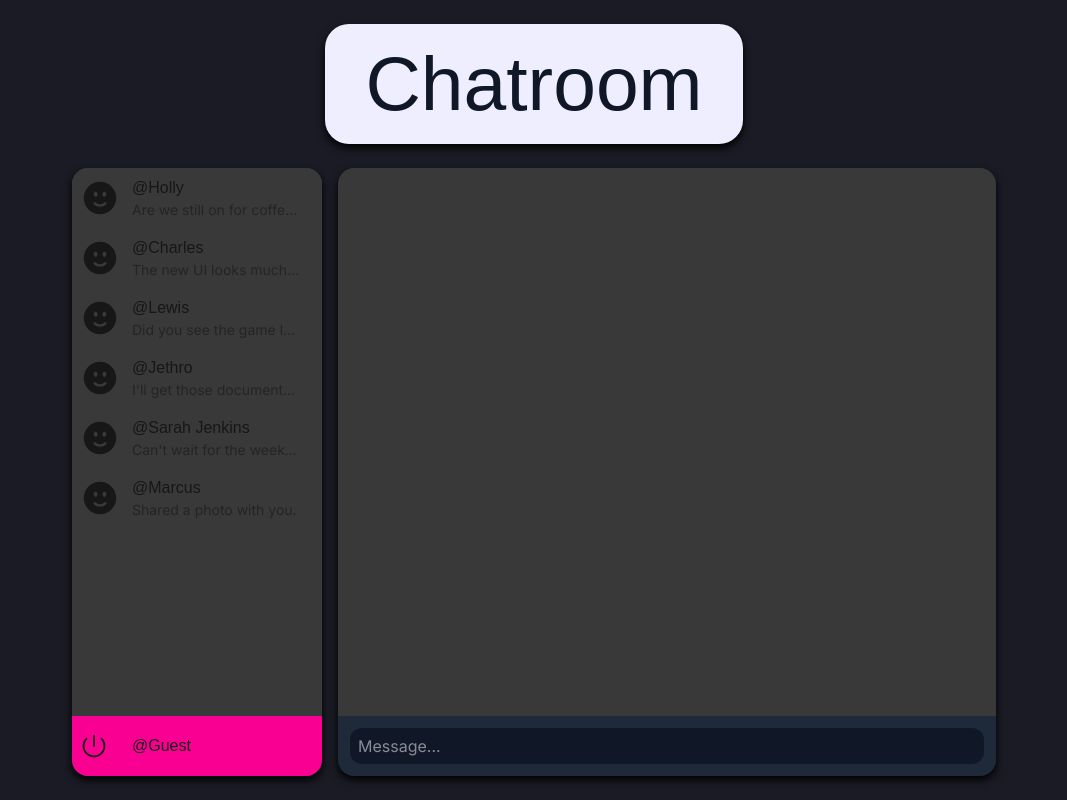
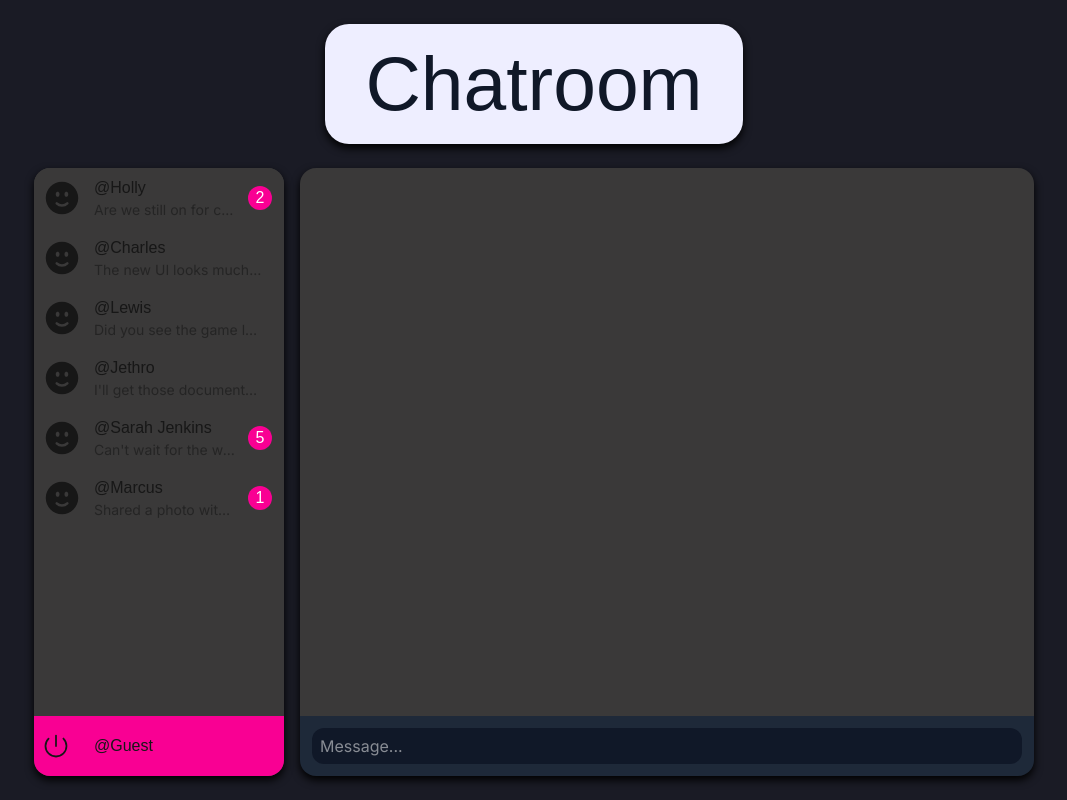
Before and after one commit to hqo998/Chatroom-Webpage, a Next.js app: page /chat/1 in a window 1280 px wide. Shown: the whole page, without its empty margins (106-1173 px from the left). Built offline with nearby package versions, Linux system fonts and the light colour scheme; no server answers; a web font is replaced by a local one.

Commit message:
unread bubble

```diff
--- a/app/chat/layout.tsx
+++ b/app/chat/layout.tsx
@@ -8,7 +8,7 @@ export default async function Layout({ children }: { children: React.ReactNode }
   const user = session?.user;
 
   return (
-    <div className="flex-1 min-h-0 min-w-3/4 grid grid-rows-1 md:grid-cols-[250px_1fr] gap-4">
+    <div className="flex-1 min-h-0 min-w-0 w-full max-w-250 grid grid-rows-1 md:grid-cols-[250px_1fr] gap-4">
 
       {/* friend list */}
       <div className={`hidden md:flex md:flex-col overflow-hidden min-h-0 shrink-0 rounded-2xl bg-graphite ${intern.className} antialiased drop-shadow-black drop-shadow-lg`}>
--- a/ui/chat_elements/chatTile.tsx
+++ b/ui/chat_elements/chatTile.tsx
@@ -5,7 +5,7 @@ import { chatTileProps } from "@/lib/definitions";
 
 export default function ChatTile(props: chatTileProps) {
   return (
-    <div className="bg-graphite border-shadow-grey p-2 h-15 flex  items-center drop-shadow-black hover:bg-lavender hover:text-barbie-pink hover:drop-shadow-lg transition-all duration-200">
+    <div className="bg-graphite border-shadow-grey p-2 h-15 flex items-center drop-shadow-black hover:bg-lavender hover:text-barbie-pink hover:drop-shadow-lg transition-all duration-200">
       <FaceSmileIcon className="shrink-0 w-10"/>
       <Link
         href={`/chat/${props.chatid}`}
@@ -14,6 +14,13 @@ export default function ChatTile(props: chatTileProps) {
         <p className={`${bitcount.className} antialiased`}>@{props.chatname}</p>
         <p className="truncate text-sm opacity-60">{props.last_message}</p>
       </Link>
+      {props.unread_count !== 0 ? (
+        <div className="bg-barbie-pink mr-1 min-w-6 min-h-6 rounded-full m-auto grid place-items-center place-content-center">
+          <p className={`${bitcount.className} antialiased text-center text-white`}>{props.unread_count}</p>
+        </div>
+      ) : (<></>)
+      }
+
     </div>
   );
 }
```
Also changed, not shown: ui/SignOutButton.tsx (line endings or trailing spaces).
